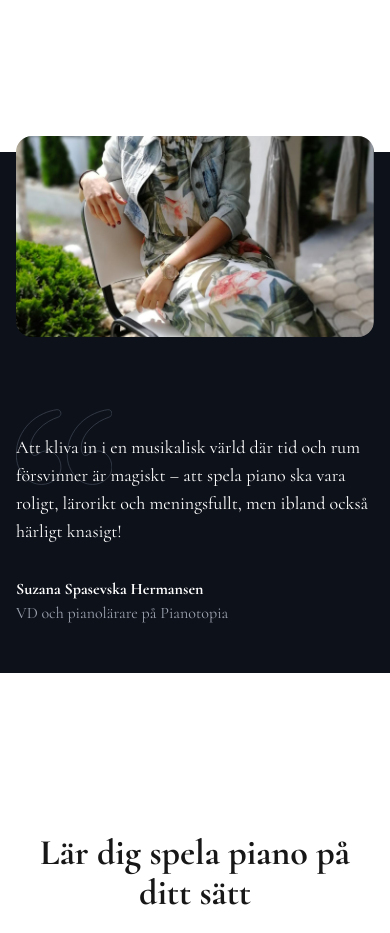
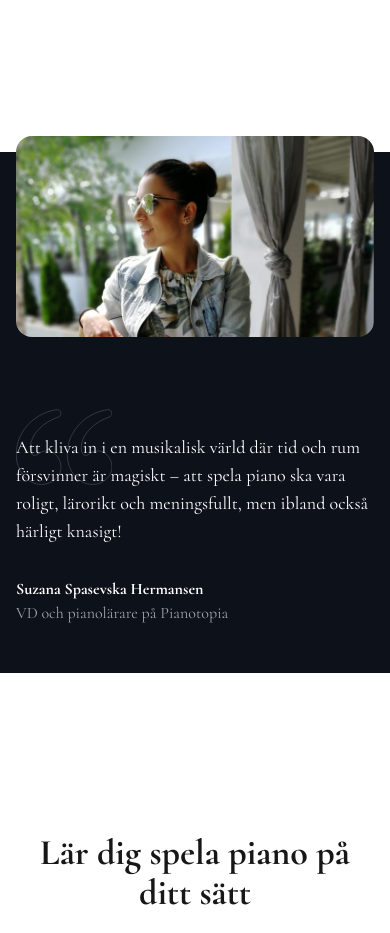
Before and after one commit to fredagsfys/pianotopia, a Next.js app: page /pianotopia/ in a window 390 px wide. Shown: the part 1940-2873 px from the top of the page. Built offline with nearby package versions, Linux system fonts and the light colour scheme.

Commit message:
fix: content

```diff
--- a/next.config.ts
+++ b/next.config.ts
@@ -2,7 +2,7 @@ import type { NextConfig } from "next";
 
 const nextConfig: NextConfig = {
   basePath: "/pianotopia",
-  // output: "export",
+  output: "export",
   images: {
     domains: [
       "images.unsplash.com",
--- a/src/app/components/biography.tsx
+++ b/src/app/components/biography.tsx
@@ -10,7 +10,7 @@ export default function Biography() {
           alt="person"
           width={500}
           height={500}
-          className="rounded-2xl relative w-full object-cover aspect-video lg:aspect-auto lg:w-72 -my-4 lg:-my-4 mb-24"
+          className="rounded-2xl relative w-full object-cover aspect-video object-top lg:object-fill lg:aspect-auto lg:w-72 -my-4 lg:-my-4 mb-24"
         />
         <div className="relative">
           <div className="relative z-10">
--- a/src/app/components/instruments.tsx
+++ b/src/app/components/instruments.tsx
@@ -76,7 +76,10 @@ export const InstrumentsShowcase = () => {
                 </p>
               </CardContent>
               <CardFooter className="p-6 pt-0">
-                <Link href={`/lesson/${instrument.name}`} className="w-full">
+                <Link
+                  href={`/lesson/${instrument.name.toLocaleLowerCase()}`}
+                  className="w-full"
+                >
                   <Button
                     variant="outline"
                     className="w-full bg-piano-primary hover:bg-piano-secondary transition-colors duration-300"
```
Also changed, not shown: 1 other file (tests, documents, lock files or other folders).
